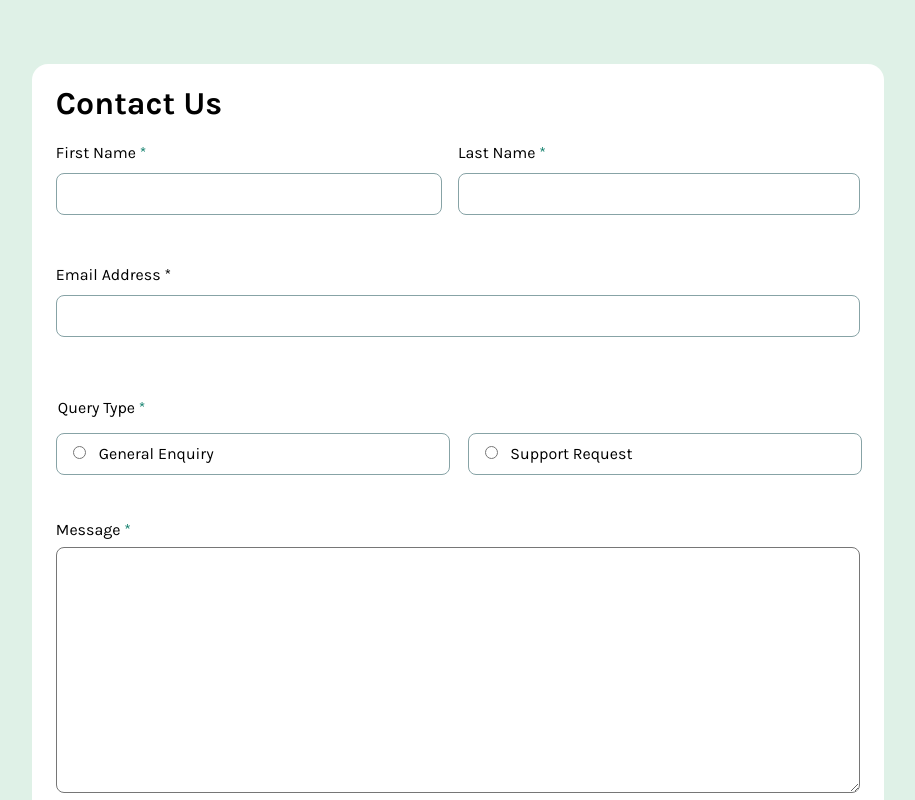
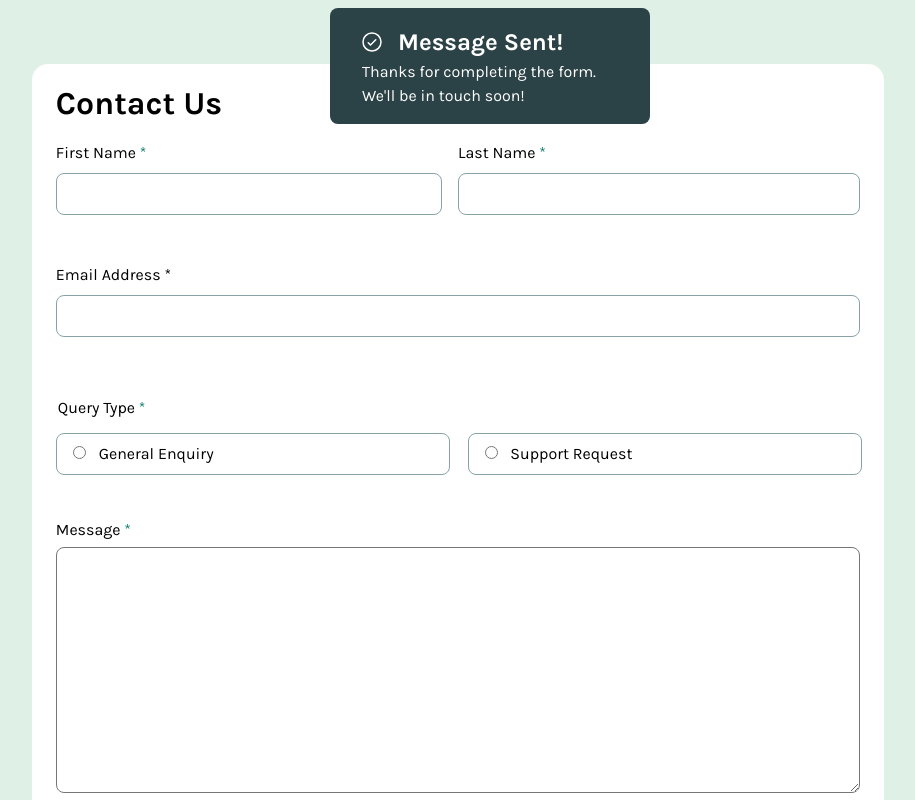
Before and after one commit to sclingan/contact-form, a React (Vite) app: page / in a window 1280 px wide. Shown: the top 800 px of the page, without its empty margins (182-1097 px from the left). Built offline with nearby package versions, Linux system fonts and the light colour scheme.

Commit message:
Adding success toast message

```diff
--- a/src/App.css
+++ b/src/App.css
@@ -12,6 +12,10 @@
     --fw: 400;
     --fw-700: 700;
 }
+
+/* TODO:
+     fix block spacing on inputs
+*/
 
 body {
     background-color: var(--light-green);
@@ -161,6 +165,24 @@ border: 1px solid transparent !important;
 transition: background-color 5000s ease-in-out 0s !important;
 }
 
+/* Toast message for completed form */
+.toast {
+    position: absolute;
+    top: 0.5rem;
+    right: 0;
+    background-color: var(--dark-grey);
+    color: var(--white);
+    padding: 0.2rem 0.8rem;
+    border-radius: 0.5rem;
+    margin-right: 0.2rem;
+}
+
+.toast_img {
+    display: flex;
+    flex-direction: row;
+    gap: 1rem;
+}
+
 @media(min-width: 50rem) {
 
     body {
@@ -250,4 +272,13 @@ transition: background-color 5000s ease-in-out 0s !important;
         padding-top: 0;
         margin-bottom: 1rem;
     }
+
+    .toast {
+        position: absolute;
+        top: 0.5rem;
+        right: calc(100% - 70%);
+        left: 40%;
+        padding: 1rem 2rem;
+        max-width: 25%;
+    }
 }
--- a/src/App.tsx
+++ b/src/App.tsx
@@ -1,5 +1,6 @@
 import './App.css'
 import { useState } from 'react'
+import success from '../public/images/icon-success-check.svg'
 
 function App() {
 
@@ -116,6 +117,13 @@ function App() {
         <p className='vis' id='consent_error'>To submit this form, please consent to being contacted</p>
         <input type='submit' onClick={validate}></input>
       </form>
+      <aside className='toast'>
+        <div className='toast_img'>
+        <img src={success} alt='Check mark in a circle'></img>
+        <h2>Message Sent!</h2>
+        </div>
+        <p>Thanks for completing the form. We'll be in touch soon!</p>
+      </aside>
     </main>
   )
 }
```
